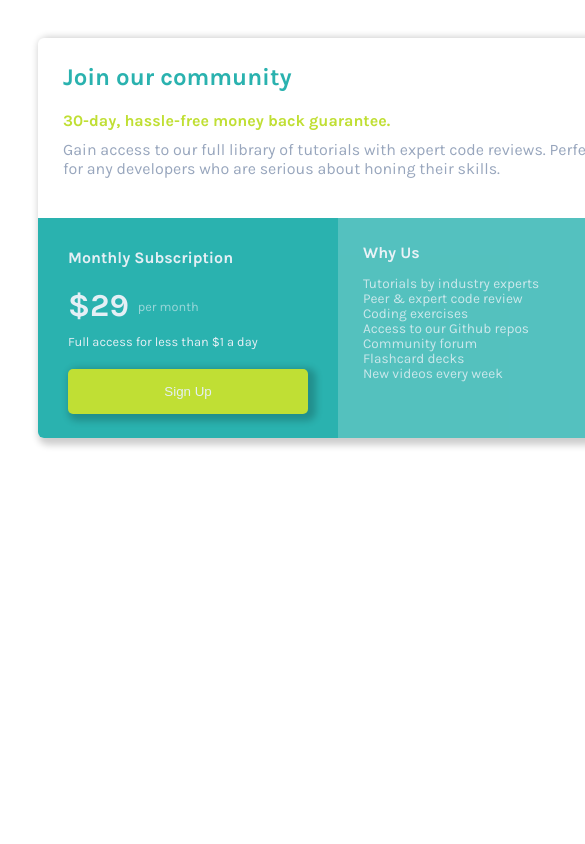
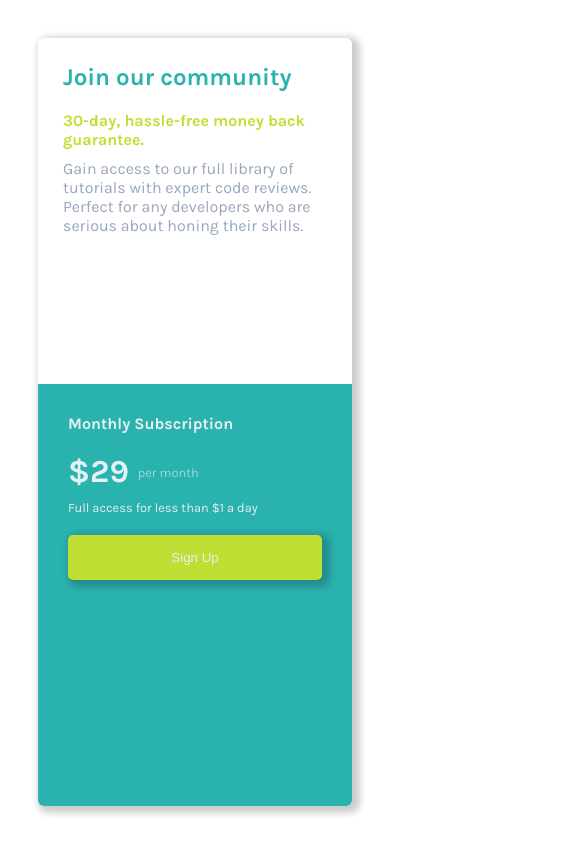
Before and after one commit to halfbloodquince/pricing-card-frontend-mentor-challenge, a plain HTML site: page index.html in a window 390 px wide. Shown: the top 844 px of the page, 585 px wide, since content can reach past the window. Drawn offline with Linux system fonts and the light colour scheme.

Commit message:
Update style.css

```diff
--- a/style.css
+++ b/style.css
@@ -36,6 +36,8 @@ h2, h4, p {
   box-shadow:4px 3px 7px 4px rgba(0,0,0,0.2);
   border-radius: 6px;
   overflow:hidden;
+  margin-left: auto;
+  margin-right: auto;
 
 }
 
@@ -126,6 +128,13 @@ button:hover {
   opacity:0.8
 }
 
+@media (max-width: 650px) {
+
+  #left-box, #right-box, #container {
+    width:100%;
+    height:100%;
+  }
+
 /*
 
 Color codes
```
